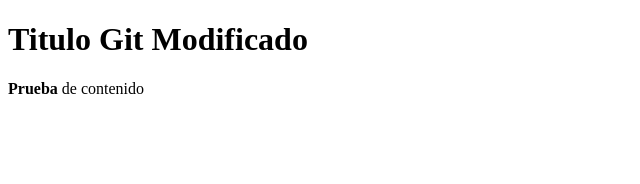
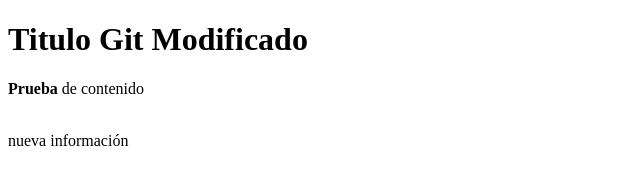
Before and after one commit to federicoangel/ManejoGit, a plain HTML site: page index.html in a window 1280 px wide. Shown: the whole page, without its empty margins (0-640 px from the left). Drawn offline with Linux system fonts and the light colour scheme.

Commit message:
Se agrega info al index

```diff
--- a/index.html
+++ b/index.html
@@ -7,6 +7,7 @@
 </head>
 <body>
     <h1>Titulo Git Modificado</h1>
-    <p><b>Prueba</b> de contenido</p>
+    <p><b>Prueba</b> de contenido</p><br>
+    nueva información
 </body>
 </html>
```
